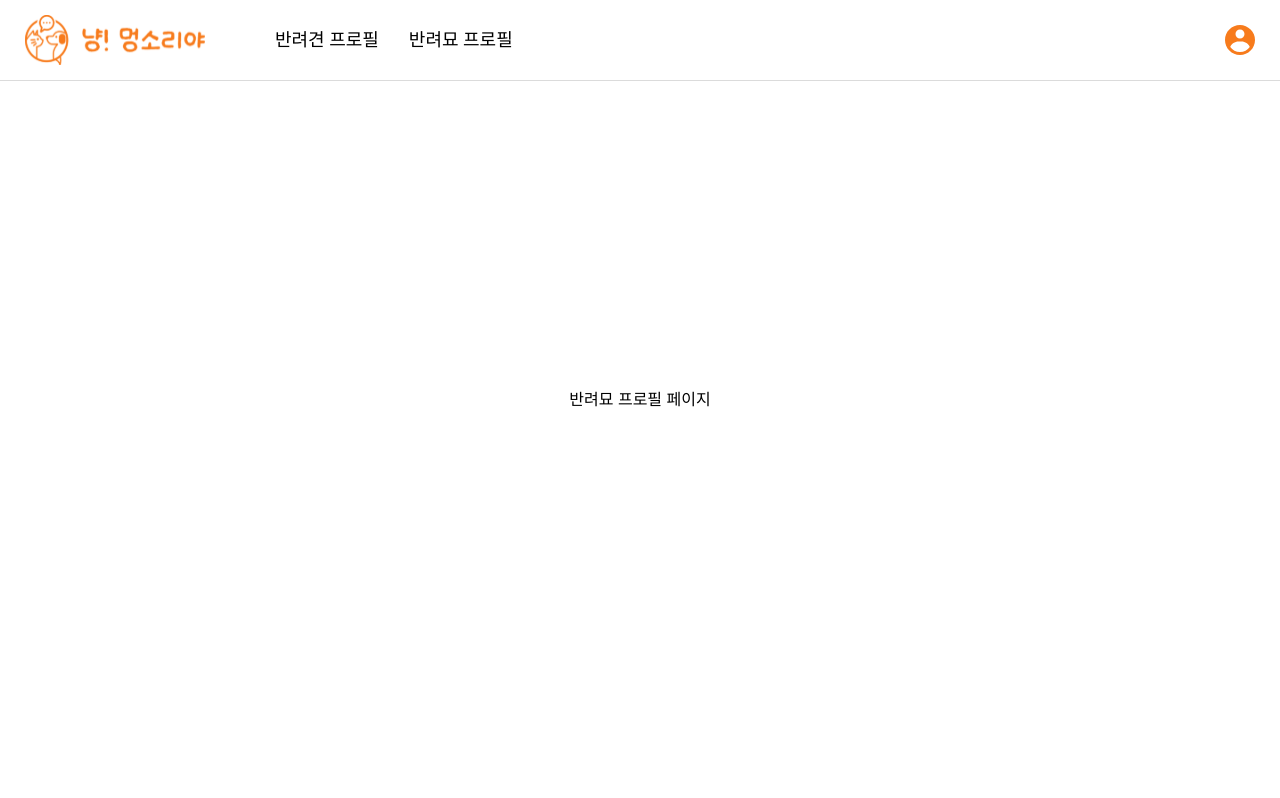
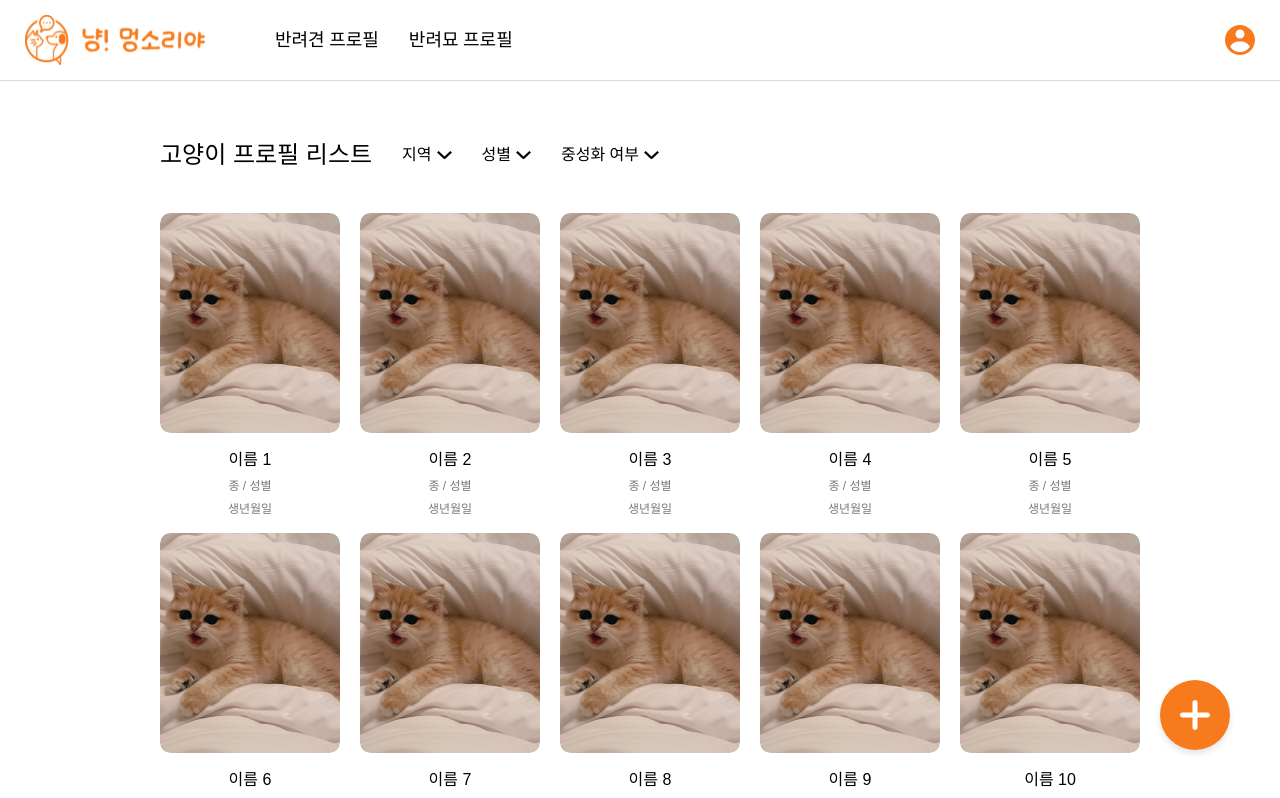
Before and after one commit to Nod-e-ata/nyang-meongsori, a React (Vite) app: page /cat-profile in a window 1280 px wide. Shown: the top 798 px of the page. Built offline with nearby package versions, Linux system fonts and the light colour scheme; a web font is replaced by a local one.

Commit message:
feat: Complete profile list
강아지/고양이 페이지 프로필 리스트 구현

```diff
--- /dev/null
+++ b/src/components/FloatingButton.css
@@ -0,0 +1,20 @@
+.floating-button {
+  width: 70px;
+  height: 70px;
+  border-radius: 50%;
+  background-color: var(--primary);
+  border: none;
+  position: fixed;
+  bottom: 50px;
+  right: 50px;
+  display: flex;
+  justify-content: center;
+  align-items: center;
+  cursor: pointer;
+  box-shadow: 0 4px 6px rgba(0, 0, 0, 0.1);
+}
+
+.plus-icon {
+  width: 30px;
+  height: 30px;
+}
--- /dev/null
+++ b/src/components/FloatingButton.jsx
@@ -0,0 +1,13 @@
+import React from 'react';
+import plusIcon from '../assets/plus-icon.svg';
+import './FloatingButton.css';
+
+function FloatingButton({ onClick }) {
+  return (
+    <button className="floating-button" onClick={onClick}>
+      <img src={plusIcon} alt="Plus Icon" className="plus-icon" />
+    </button>
+  );
+}
+
+export default FloatingButton;
--- /dev/null
+++ b/src/pages/CatProfilePage.css
@@ -0,0 +1,95 @@
+.cat-profile-container {
+  padding: 250px 20px 20px 20px;
+}
+
+.cat-section {
+  margin-top: 250px;
+  display: flex;
+  flex-direction: column;
+  align-items: center;
+  padding: 0 20px;
+  box-sizing: border-box;
+}
+
+
+.cat-title {
+  font-size: 24px;
+  font-weight: 600;
+  color: var(--black);
+  font-family: 'Pretendard', sans-serif;
+  margin: 0;
+}
+
+.cat-profile {
+  display: grid;
+  grid-template-columns: repeat(5, 1fr);
+  gap: 20px;
+  width: 100%;
+  max-width: 1000px;
+  box-sizing: border-box;
+  padding: 0 20px;
+}
+
+.cat-title-wrapper {
+  display: flex;
+  justify-content: flex-start;
+  align-items: center;
+  gap: 30px;
+  width: 100%;
+  max-width: 1000px;
+  padding: 0 20px;
+  margin-bottom: 30px;
+  box-sizing: border-box;
+}
+
+.cat-filter-group {
+  display: flex;
+  gap: 30px;
+}
+
+.cat-filter-dropdown {
+  position: relative;
+  cursor: pointer;
+}
+
+.cat-filter-button {
+  display: flex;
+  align-items: center;
+  gap: 5px;
+}
+
+.cat-filter-text {
+  color: var(--black);
+  font-size: 16px;
+  font-family: 'Pretendard', sans-serif;
+  font-weight: 500;
+}
+
+.cat-filter-icon {
+  width: 15px;
+  height: auto;
+}
+
+.cat-dropdown-options {
+  position: absolute;
+  top: 30px;
+  left: 0;
+  background-color: white;
+  border: 0.5px solid black;
+  width: 100%;
+  box-sizing: border-box;
+  z-index: 10;
+}
+
+.cat-dropdown-option {
+  padding: 10px 0;
+  text-align: center;
+  font-size: 12px;
+  font-family: 'Pretendard', sans-serif;
+  font-weight: 500;
+  color: black;
+}
+
+.cat-dropdown-option:hover {
+  background-color: #f0f0f0;
+}
--- a/src/pages/CatProfilePage.jsx
+++ b/src/pages/CatProfilePage.jsx
@@ -1,11 +1,72 @@
-import React from 'react';
+import React, { useState } from 'react';
 import Topbar from '../components/Topbar';
+import FloatingButton from '../components/FloatingButton';
+import underIcon from '../assets/under-icon.svg';
+import CatProfileCard from '../components/CatProfileCard';
+import './CatProfilePage.css';
 
 function CatProfilePage() {
   return (
-    <div>
+    <div className="cat-profile-container">
       <Topbar />
-      <div>반려묘 프로필 페이지</div>
+
+      <div className="cat-section">
+        <div className="cat-title-wrapper">
+            <div className="cat-title">고양이 프로필 리스트</div>
+
+            <div className="cat-filter-group">
+                <FilterDropdown label="지역" options={["서울", "인천", "대전", "대구", "부산", "경기", "광주", "울산", "제주"]} />
+                <FilterDropdown label="성별" options={["여자", "남자"]} />
+                <FilterDropdown label="중성화 여부" options={["중성화 O", "중성화 X"]} />
+            </div>
+        </div>
+
+        <div className="cat-profile">
+          {[...Array(15)].map((_, idx) => (
+            <CatProfileCard
+              key={idx}
+              name={`이름 ${idx + 1}`}
+              breedGender="종 / 성별"
+              birth="생년월일"
+            />
+          ))}
+        </div>
+
+      </div>
+
+      <FloatingButton />
+    </div>
+  );
+}
+
+function FilterDropdown({ label, options }) {
+  const [selected, setSelected] = useState(label);
+  const [open, setOpen] = useState(false);
+
+  const handleSelect = (option) => {
+    setSelected(option);
+    setOpen(false);
+  };
+
+  return (
+    <div className="cat-filter-dropdown">
+      <div className="cat-filter-button" onClick={() => setOpen(!open)}>
+        <span className="cat-filter-text">{selected}</span>
+        <img src={underIcon} alt="Dropdown Icon" className="cat-filter-icon" />
+      </div>
+      {open && (
+        <div className="cat-dropdown-options">
+          {options.map((option, index) => (
+            <div
+              key={index}
+              className="cat-dropdown-option"
+              onClick={() => handleSelect(option)}
+            >
+              {option}
+            </div>
+          ))}
+        </div>
+      )}
     </div>
   );
 }
--- /dev/null
+++ b/src/pages/DogProfilePage.css
@@ -0,0 +1,95 @@
+.dog-profile-container {
+  padding: 250px 20px 20px 20px;
+}
+
+.dog-section {
+  margin-top: 250px;
+  display: flex;
+  flex-direction: column;
+  align-items: center;
+  padding: 0 20px;
+  box-sizing: border-box;
+}
+
+
+.dog-title {
+  font-size: 24px;
+  font-weight: 600;
+  color: var(--black);
+  font-family: 'Pretendard', sans-serif;
+  margin: 0;
+}
+
+.dog-profile {
+  display: grid;
+  grid-template-columns: repeat(5, 1fr);
+  gap: 20px;
+  width: 100%;
+  max-width: 1000px;
+  box-sizing: border-box;
+  padding: 0 20px;
+}
+
+.dog-title-wrapper {
+  display: flex;
+  justify-content: flex-start;
+  align-items: center;
+  gap: 30px;
+  width: 100%;
+  max-width: 1000px;
+  padding: 0 20px;
+  margin-bottom: 30px;
+  box-sizing: border-box;
+}
+
+.dog-filter-group {
+  display: flex;
+  gap: 30px;
+}
+
+.dog-filter-dropdown {
+  position: relative;
+  cursor: pointer;
+}
+
+.dog-filter-button {
+  display: flex;
+  align-items: center;
+  gap: 5px;
+}
+
+.dog-filter-text {
+  color: var(--black);
+  font-size: 16px;
+  font-family: 'Pretendard', sans-serif;
+  font-weight: 500;
+}
+
+.dog-filter-icon {
+  width: 15px;
+  height: auto;
+}
+
+.dog-dropdown-options {
+  position: absolute;
+  top: 30px;
+  left: 0;
+  background-color: white;
+  border: 0.5px solid black;
+  width: 100%;
+  box-sizing: border-box;
+  z-index: 10;
+}
+
+.dog-dropdown-option {
+  padding: 10px 0;
+  text-align: center;
+  font-size: 12px;
+  font-family: 'Pretendard', sans-serif;
+  font-weight: 500;
+  color: black;
+}
+
+.dog-dropdown-option:hover {
+  background-color: #f0f0f0;
+}
--- a/src/pages/DogProfilePage.jsx
+++ b/src/pages/DogProfilePage.jsx
@@ -1,11 +1,70 @@
-import React from 'react';
+import React, { useState } from 'react';
 import Topbar from '../components/Topbar';
+import FloatingButton from '../components/FloatingButton';
+import underIcon from '../assets/under-icon.svg';
+import DogProfileCard from '../components/DogProfileCard';
+import './DogProfilePage.css';
 
 function DogProfilePage() {
   return (
-    <div>
+    <div className="dog-profile-container">
       <Topbar />
-      <div>반려견 프로필 페이지</div>
+
+      <div className="dog-section">
+        <div className="dog-title-wrapper">
+            <div className="dog-title">강아지 프로필 리스트</div>
+
+            <div className="dog-filter-group">
+                <FilterDropdown label="지역" options={["서울", "인천", "대전", "대구", "부산", "경기", "광주", "울산", "제주"]} />
+                <FilterDropdown label="성별" options={["여자", "남자"]} />
+                <FilterDropdown label="중성화 여부" options={["중성화 O", "중성화 X"]} />
+            </div>
+        </div>
+        <div className="dog-profile">
+          {[...Array(15)].map((_, idx) => (
+            <DogProfileCard
+              key={idx}
+              name={`이름 ${idx + 1}`}
+              breedGender="종 / 성별"
+              birth="생년월일"
+            />
+          ))}
+        </div>
+      </div>
+
+      <FloatingButton />
+    </div>
+  );
+}
+
+function FilterDropdown({ label, options }) {
+  const [selected, setSelected] = useState(label);
+  const [open, setOpen] = useState(false);
+
+  const handleSelect = (option) => {
+    setSelected(option);
+    setOpen(false);
+  };
+
+  return (
+    <div className="dog-filter-dropdown">
+      <div className="dog-filter-button" onClick={() => setOpen(!open)}>
+        <span className="dog-filter-text">{selected}</span>
+        <img src={underIcon} alt="Dropdown Icon" className="dog-filter-icon" />
+      </div>
+      {open && (
+        <div className="dog-dropdown-options">
+          {options.map((option, index) => (
+            <div
+              key={index}
+              className="dog-dropdown-option"
+              onClick={() => handleSelect(option)}
+            >
+              {option}
+            </div>
+          ))}
+        </div>
+      )}
     </div>
   );
 }
--- a/src/pages/Home.jsx
+++ b/src/pages/Home.jsx
@@ -7,6 +7,7 @@ import userIcon from '../assets/user-icon.svg';
 import banner from '../assets/banner.svg';
 import DogProfileCard from '../components/DogProfileCard';
 import CatProfileCard from '../components/CatProfileCard';
+import FloatingButton from '../components/FloatingButton';
 
 function Home() {
   return (
@@ -60,9 +61,7 @@ function Home() {
         </div>
       </div>
 
-      <button className="floating-button">
-        <img src={plusIcon} alt="Plus Icon" className="plus-icon" />
-      </button>
+      <FloatingButton />
     </div>
   );
 }
--- a/src/pages/home.css
+++ b/src/pages/home.css
@@ -3,27 +3,6 @@
   height: 100vh;
   position: relative;
   background-color: var(--white);
-}
-
-.floating-button {
-  width: 70px;
-  height: 70px;
-  border-radius: 50%;
-  background-color: var(--primary);
-  border: none;
-  position: fixed;
-  bottom: 50px;
-  right: 50px;
-  display: flex;
-  justify-content: center;
-  align-items: center;
-  cursor: pointer;
-  box-shadow: 0 4px 6px rgba(0, 0, 0, 0.1);
-}
-
-.plus-icon {
-  width: 30px;
-  height: 30px;
 }
 
 .content-wrapper {
@@ -88,7 +67,7 @@
   font-family: 'Pretendard', sans-serif;
   margin-bottom: 25px;
   align-self: flex-start;
-  margin-left: 40px;
+  padding-left: 40px;
 }
 
 .dog-list {
```
